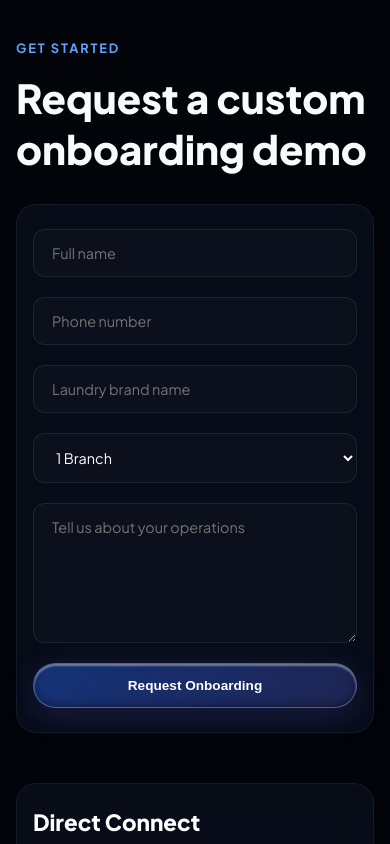
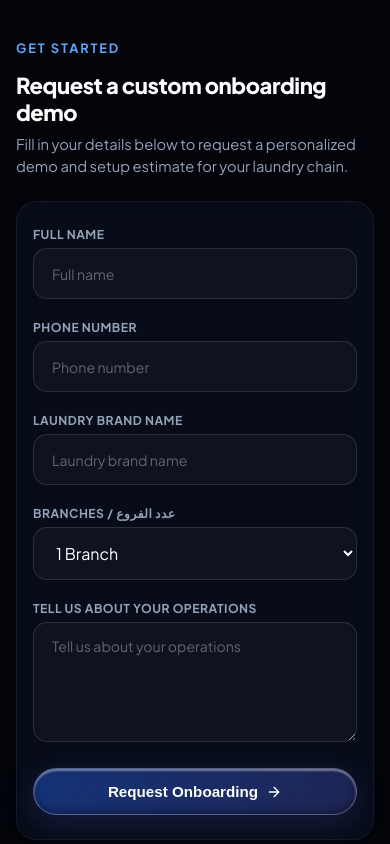
Before and after one commit to horizone-dev/Laundry-Box-web, a React (Vite) app: page / in a window 390 px wide. Shown: the part 8800-9644 px from the top of the page. Built offline with nearby package versions, Linux system fonts and the light colour scheme.

Commit message:
Optimize Contact & Demo Request form layout, labels, and input typography for mobile devices

```diff
--- a/src/App.jsx
+++ b/src/App.jsx
@@ -74,6 +74,7 @@ const TRANSLATIONS = {
 
     contact_eyebrow: "GET STARTED",
     contact_title: "Request a custom onboarding demo",
+    contact_desc: "Fill in your details below to request a personalized demo and setup estimate for your laundry chain.",
     form_name: "Full name",
     form_phone: "Phone number",
     form_shop: "Laundry brand name",
@@ -133,6 +134,7 @@ const TRANSLATIONS = {
 
     contact_eyebrow: "ابدأ الآن",
     contact_title: "طلب عرض توضيحي مخصص لمغسلتك",
+    contact_desc: "أدخل بياناتك للحصول على عرض توضيحي مخصص وتكلفة التشغيل لفروع مغسلتك.",
     form_name: "الاسم الكامل",
     form_phone: "رقم الهاتف",
     form_shop: "اسم المغسلة",
@@ -1369,9 +1371,12 @@ export default function App() {
                     whileInView="visible"
                     viewport={{ once: true, amount: 0.2 }}
                   >
-                    <div style={{ marginBottom: '30px' }}>
+                    <div style={{ marginBottom: '24px' }}>
                       <span className="sec-eyebrow">{t.contact_eyebrow}</span>
-                      <h2 style={{ fontSize: '2.5rem', fontWeight: 800 }}>{t.contact_title}</h2>
+                      <h2 className="contact-section-title">{t.contact_title}</h2>
+                      <p style={{ color: 'var(--text-secondary)', fontSize: '0.92rem', marginTop: '8px', lineHeight: '1.5' }}>
+                        {t.contact_desc}
+                      </p>
                     </div>
 
                     <form
@@ -1400,17 +1405,38 @@ export default function App() {
                         setFormSent(true);
                       }}
                     >
-                      <input type="text" name="name" placeholder={t.form_name} required />
-                      <input type="tel" name="phone" placeholder={t.form_phone} required />
-                      <input type="text" name="shop" placeholder={t.form_shop} required />
-                      <select name="branches" defaultValue="1">
-                        <option value="1">{t.form_branches1}</option>
-                        <option value="2–5">{t.form_branches2}</option>
-                        <option value="6+">{t.form_branches3}</option>
-                      </select>
-                      <textarea name="message" placeholder={t.form_message}></textarea>
-                      <button type="submit" className="btn-primary-pill" style={{ justifyContent: 'center', padding: '14px' }}>
-                        {t.form_submit}
+                      <div className="form-field-group">
+                        <label className="form-label">{t.form_name}</label>
+                        <input type="text" name="name" placeholder={t.form_name} required className="form-input" />
+                      </div>
+
+                      <div className="form-field-group">
+                        <label className="form-label">{t.form_phone}</label>
+                        <input type="tel" name="phone" placeholder={t.form_phone} required className="form-input" />
+                      </div>
+
+                      <div className="form-field-group">
+                        <label className="form-label">{t.form_shop}</label>
+                        <input type="text" name="shop" placeholder={t.form_shop} required className="form-input" />
+                      </div>
+
+                      <div className="form-field-group">
+                        <label className="form-label">Branches / عدد الفروع</label>
+                        <select name="branches" defaultValue="1" className="form-select">
+                          <option value="1">{t.form_branches1}</option>
+                          <option value="2–5">{t.form_branches2}</option>
+                          <option value="6+">{t.form_branches3}</option>
+                        </select>
+                      </div>
+
+                      <div className="form-field-group">
+                        <label className="form-label">{t.form_message}</label>
+                        <textarea name="message" placeholder={t.form_message} className="form-textarea"></textarea>
+                      </div>
+
+                      <button type="submit" className="btn-primary-pill form-submit-btn">
+                        <span>{t.form_submit}</span>
+                        <ArrowRight size={16} />
                       </button>
 
                       {formSent && (
--- a/src/index.css
+++ b/src/index.css
@@ -1134,26 +1134,73 @@ body {
     backdrop-filter: blur(20px);
 }
 
-.contact-form input, .contact-form select, .contact-form textarea {
+.contact-section-title {
+    font-size: clamp(22px, 5.5vw, 40px);
+    font-weight: 800;
+    color: #ffffff;
+    line-height: 1.2;
+    letter-spacing: -0.02em;
+}
+
+.form-field-group {
+    display: flex;
+    flex-direction: column;
+    gap: 6px;
+    width: 100%;
+}
+
+.form-label {
+    font-size: 0.76rem;
+    font-weight: 700;
+    color: var(--text-secondary);
+    text-transform: uppercase;
+    letter-spacing: 0.04em;
+}
+
+.contact-form input, .contact-form select, .contact-form textarea,
+.form-input, .form-select, .form-textarea {
+    width: 100%;
     padding: 14px 18px;
-    border: 1px solid rgba(255, 255, 255, 0.08);
-    border-radius: 12px;
+    border: 1px solid rgba(255, 255, 255, 0.12);
+    border-radius: 14px;
     font-family: inherit;
-    font-size: 0.9rem;
-    background: rgba(255, 255, 255, 0.02);
+    font-size: 16px !important; /* Prevents iOS Safari auto-zoom */
+    background: rgba(255, 255, 255, 0.03);
     color: #ffffff;
     outline: none;
-    transition: all 0.3s;
-}
-
-.contact-form input:focus, .contact-form select:focus, .contact-form textarea:focus {
+    transition: all 0.3s cubic-bezier(0.16, 1, 0.3, 1);
+}
+
+.contact-form input::placeholder, .contact-form textarea::placeholder,
+.form-input::placeholder, .form-textarea::placeholder {
+    color: rgba(255, 255, 255, 0.35);
+    font-size: 0.88rem;
+}
+
+.contact-form input:focus, .contact-form select:focus, .contact-form textarea:focus,
+.form-input:focus, .form-select:focus, .form-textarea:focus {
     border-color: #3b82f6;
-    background: rgba(255, 255, 255, 0.04);
-}
-
-.contact-form textarea {
+    background: rgba(255, 255, 255, 0.06);
+    box-shadow: 0 0 20px rgba(59, 130, 246, 0.25);
+}
+
+.contact-form select option, .form-select option {
+    background: #0a0f1e;
+    color: #ffffff;
+}
+
+.contact-form textarea, .form-textarea {
     resize: vertical;
-    min-height: 140px;
+    min-height: 120px;
+}
+
+.form-submit-btn {
+    justify-content: center;
+    padding: 14px 24px;
+    width: 100%;
+    margin-top: 6px;
+    font-size: 0.95rem;
+    border-radius: 30px;
 }
 
 .info-card {
```
Also changed, not shown: 5 other files (tests, documents, lock files or other folders).
